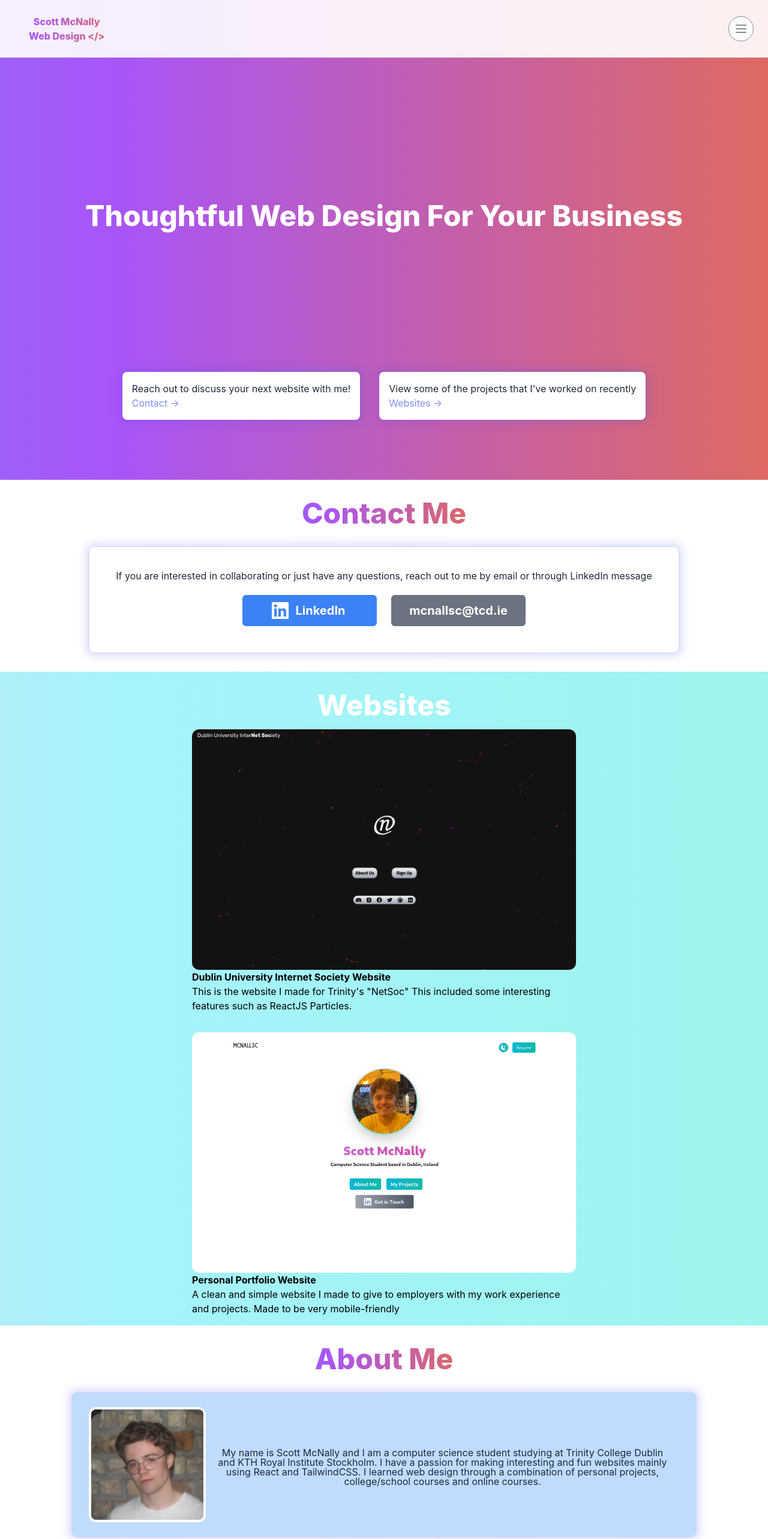
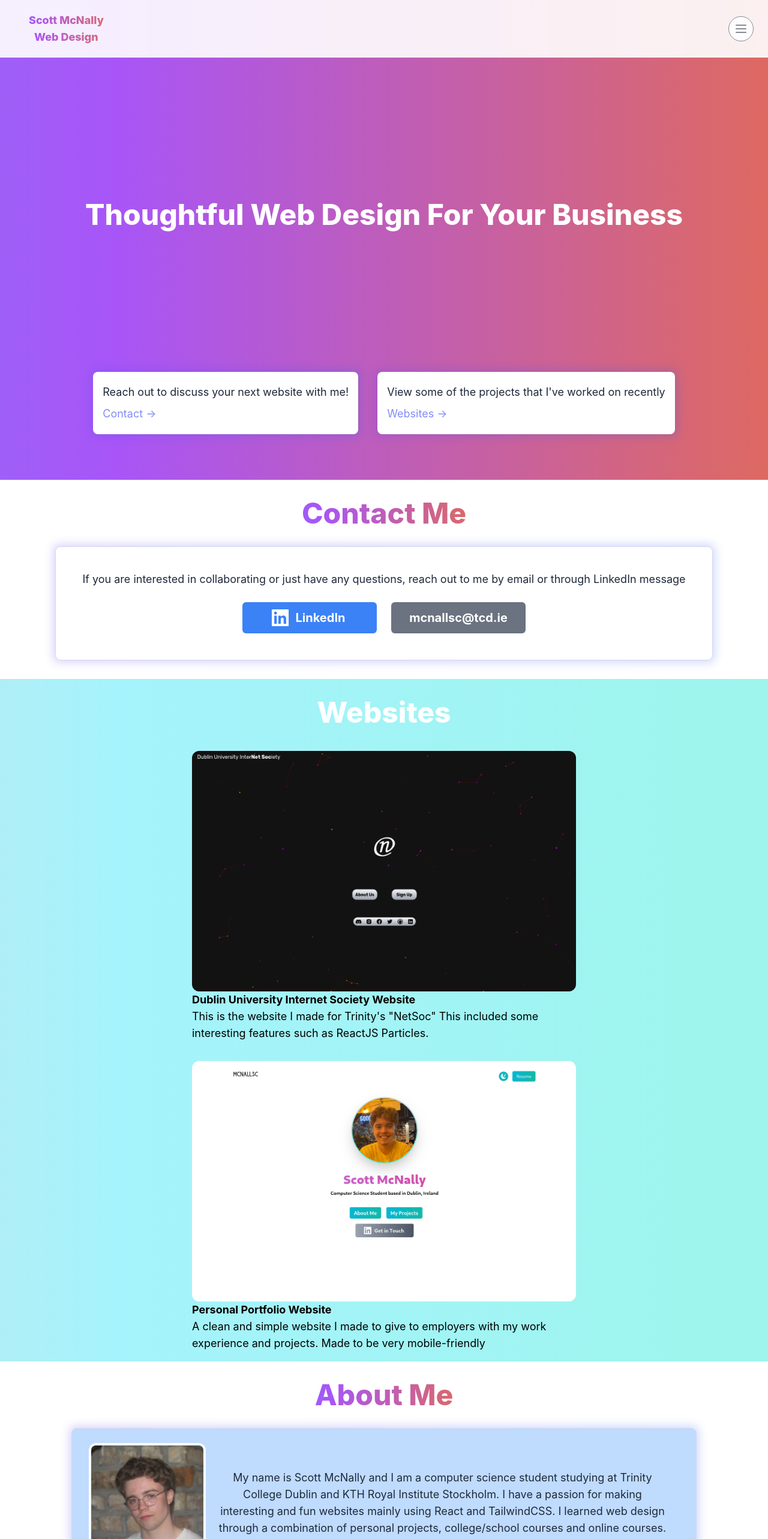
Before and after one commit to scottmcn204/scottmcnallyweb, a React (Create React App) app: page / in a window 1280 px wide. Shown: the top 2566 px of the page at 60% size. Built offline with nearby package versions, Linux system fonts and the light colour scheme.

Commit message:
fixing navbar for now

```diff
--- a/src/App.js
+++ b/src/App.js
@@ -12,16 +12,16 @@ function App() {
   const [isOpen, setIsOpen] = useState(false);
   return (
     <div className='bg-white'>
-      <nav className=" fixed w-full bg-white bg-opacity-90 z-0">
+      <nav className=" absolute w-full bg-white bg-opacity-90 z-0">
         <div className="max-w-7xl mx-auto px-4 sm:px-6 lg:px-8 z-0">
           <div className="flex items-center justify-between h-24">
             <div className="flex items-center">
               <div className="flex-shrink-0 text-center">
-                <div className=' animate-gradient-xy font-extrabold text-transparent  bg-clip-text bg-gradient-to-r from-blue-400 to-orange-500 via-purple-500 p-4 z-100'>
+                <div className=' animate-gradient-xy font-extrabold text-transparent md:text-lg  bg-clip-text bg-gradient-to-r from-blue-400 to-orange-500 via-purple-500 p-4 z-100'>
                   <p>
                     Scott McNally
                     <br></br>
-                    Web Design {'</>'}
+                    Web Design
                   </p>
 
                 </div>
@@ -133,19 +133,19 @@ function App() {
               <div className='text-center   p-8 text-white font-extrabold text-4xl md:text-5xl  z-80'>
                   Thoughtful Web Design For Your Business
               </div>
-              <p className=' lg:border-r-4 lg:border-r-white lg:pr-5 text-center text-white m-3 lg:animate-typing lg:whitespace-nowrap lg:overflow-hidden'>
+              <p className=' lg:border-r-4 lg:border-r-white lg:pr-5 xl:text-lg text-center text-white m-3 lg:animate-typing lg:whitespace-nowrap lg:overflow-hidden'>
                 Enhance your businesses branding with a sleek and modern website. Work together with me to perfect the ideal showcase of your business.
               </p>
             </div>
          </div>
-         <div className='md:h-56 h-36'></div>
-         <div className=' md:flex justify-center z-100'>
-          <div className='relative mx-4 my-3'>
-         <div class="absolute -inset-1 bg-gradient-to-r from-purple-600 to-blue-600 animate-gradient-xy rounded-lg blur opacity-25 z-100"></div>
-        <div class="relative px-4 py-5 bg-white ring-1 ring-gray-900/5 rounded-lg leading-none flex items-top justify-start space-x-6 z-100">
+         <div className='md:h-56 h-36  z-4'></div>
+         <div className=' md:flex justify-center z-4'>
+          <div className='relative mx-4 my-3 z-4'>
+         <div class=" absolute -inset-1 bg-gradient-to-r from-purple-600 to-blue-600 animate-gradient-xy rounded-lg blur opacity-25 z-4"></div>
+        <div class="relative px-4 py-5 bg-white ring-1 ring-gray-900/5 rounded-lg leading-none flex items-top justify-start space-x-6 z-4">
 
-          <div class="space-y-2">
-            <p class="text-slate-800">Reach out to discuss your next website with me!</p>
+          <div class="space-y-2 md:text-lg">
+            <p class="text-slate-800 ">Reach out to discuss your next website with me!</p>
             <a href="./" class="block text-indigo-400 group-hover:text-slate-800 transition duration-200">Contact →</a>
           </div>
         </div>
@@ -154,7 +154,7 @@ function App() {
          <div class="absolute -inset-1 bg-gradient-to-r from-purple-600 to-blue-600 animate-gradient-xy rounded-lg blur opacity-25"></div>
         <div class="relative px-4 py-5 bg-white ring-1 ring-gray-900/5 rounded-lg leading-none flex items-top justify-start space-x-6">
 
-          <div class="space-y-2">
+          <div class="space-y-2 md:text-lg">
             <p class="text-slate-800">View some of the projects that I've worked on recently</p>
             <a href="./" class="block text-indigo-400 group-hover:text-slate-800 transition duration-200">Websites →</a>
           </div>
@@ -170,9 +170,9 @@ function App() {
           </div>
           <div className='flex justify-center z-100 mt-4 mb-8'>
           <div className='relative mx-6'>
-         <div class="absolute -inset-1 bg-gradient-to-r from-purple-600 to-blue-600 animate-gradient-xy rounded-lg blur opacity-25 z-100"></div>
-        <div class="relative px-7 py-6 bg-white ring-1 ring-gray-900/5 rounded-lg leading-none flex items-top justify-start space-x-6 z-100">
-          <div class="space-y-2">
+         <div class="absolute -inset-1 bg-gradient-to-r from-purple-600 to-blue-600 animate-gradient-xy rounded-lg blur opacity-25 z-4"></div>
+        <div class="relative px-7 py-6 bg-white ring-1 ring-gray-900/5 rounded-lg leading-none flex items-top justify-start space-x-6 z-4">
+          <div class="space-y-2 md:text-lg">
             <p class="text-slate-800 text-center p-4">If you are interested in collaborating or just have any questions, reach out to me by email or through LinkedIn message</p>
             <div className='md:flex justify-center'>
             <div className='flex justify-center mb-5 mx-3 z-40'>
@@ -200,21 +200,21 @@ function App() {
 
         animate-gradient-xy'>
         <div className='flex justify-center'>
-            <div className='mt-4  font-extrabold text-white text-4xl md:text-5xl  p-4 z-100'>
+            <div className='mt-4 mb-6  font-extrabold text-white text-4xl md:text-5xl  p-4 z-100'>
               Websites
             </div>
 
           </div>
         <div className=' grid  place-items-center'>
-          <div className='  lg:flex-row lg:flex-wrap mx-10 mb-4 md:w-1/2 '>
+          <div className='  lg:flex-row lg:flex-wrap mx-10 mb-4 md:w-1/2 md:text-lg'>
           <img src={netsoc} className='rounded-xl object-cover   z-0'  width={'100%'} height={'100%'} alt="netsoc"/>
           <p>
             <b>Dublin University Internet Society Website</b><br/>
             This is the website I made for Trinity's "NetSoc" This included some interesting features such as ReactJS Particles.
           </p>
           </div>
-          <div className='flex flex-col  py-4 lg:flex-row lg:flex-wrap mx-10 md:w-1/2'>
-          <img src={portfolio} className='rounded-xl object-cover   z-0'  width={'100%'} height={'100%'} alt="netsoc"/>
+          <div className='flex flex-col  py-4 lg:flex-row lg:flex-wrap mx-10 md:w-1/2 md:text-lg'>
+          <img src={portfolio} className='rounded-xl object-cover   z-100'  width={'100%'} height={'100%'} alt="netsoc"/>
           <p>
             <b>Personal Portfolio Website</b><br/>
             A clean and simple website I made to give to employers with my work experience and projects. Made to be very mobile-friendly
@@ -244,7 +244,7 @@ function App() {
                 alt="myself"
             >
             </img>
-            <p class="text-slate-800 text-center p-4">My name is Scott McNally and I am a computer science student studying at Trinity College Dublin and
+            <p class="text-slate-800 text-center p-4 md:text-lg">My name is Scott McNally and I am a computer science student studying at Trinity College Dublin and
                   KTH Royal Institute Stockholm. I have a passion for making interesting and fun websites mainly using React and TailwindCSS. I learned web
                   design through a combination of personal projects, college/school courses and online courses.
             </p>
```
